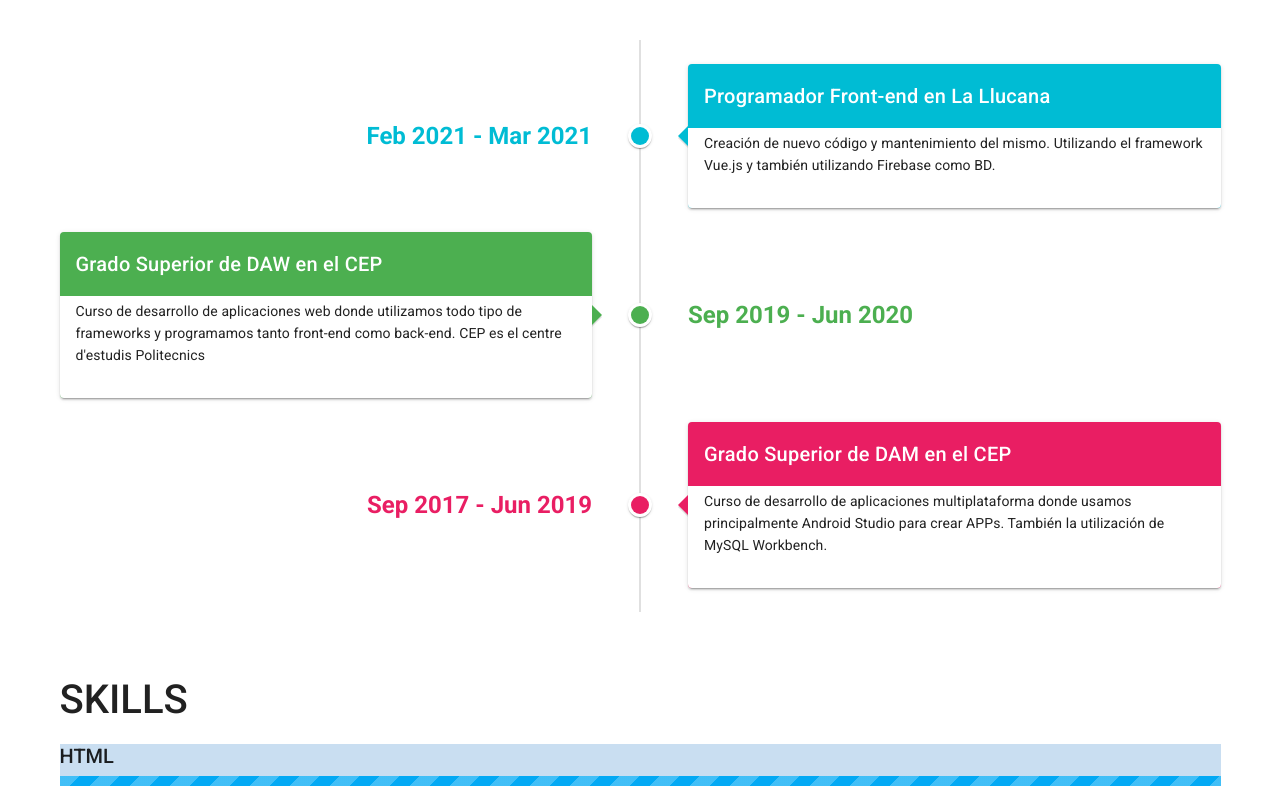
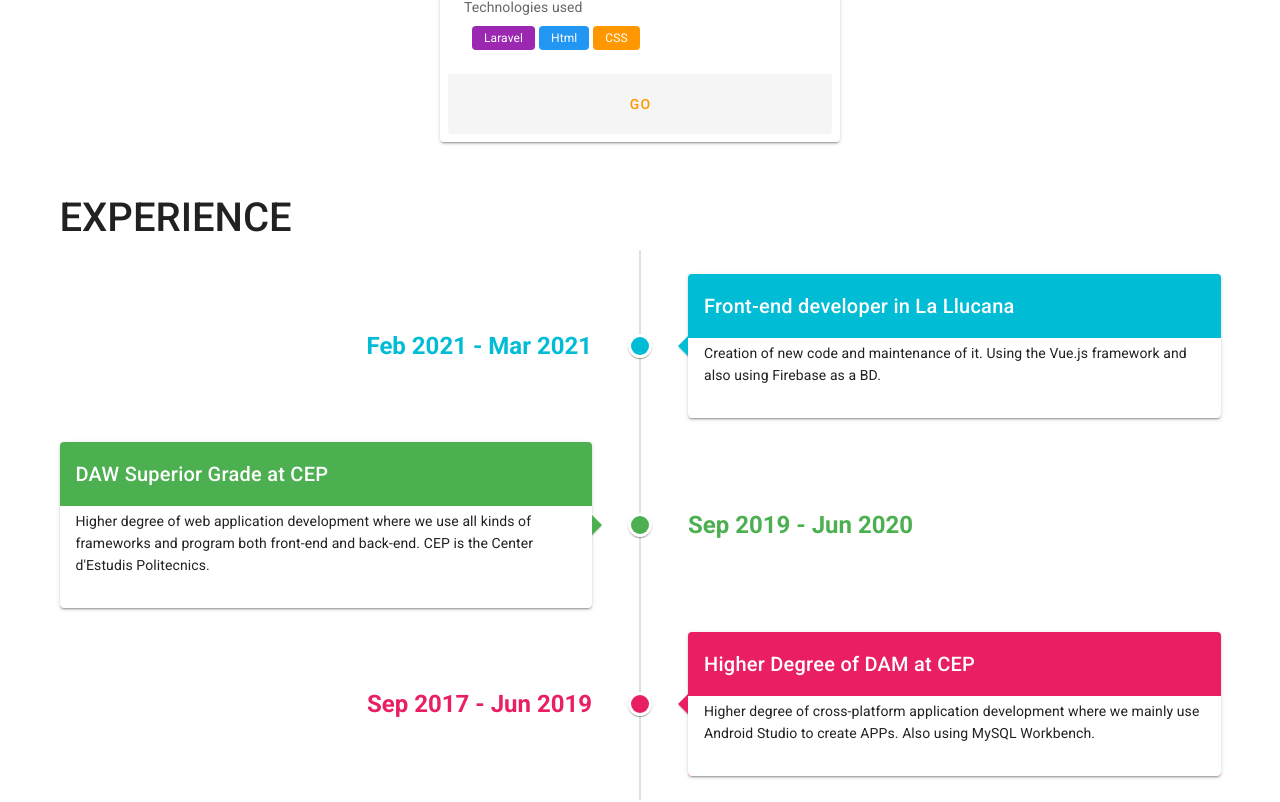
Before and after one commit to eduardgip85/portfolio, a Vue app: page /#/ in a window 1280 px wide. Shown: the part 1220-2022 px from the top of the page. Built offline with nearby package versions, Linux system fonts and the light colour scheme.

Commit message:
Traduccion ingles/catala

```diff
--- a/src/components/Experience.vue
+++ b/src/components/Experience.vue
@@ -11,30 +11,91 @@
 
     <v-timeline :dense="$vuetify.breakpoint.smAndDown">
 
+      <!-- Esta hardcoreado porque el i18n no se pasarlo desde la parte script hasta aqui y que sea
+      cambiable cuando cambie el idioma. -->
+      <!-- Exp1 -->
       <v-timeline-item
-        v-for="(year, i) in years"
-        :key="i"
-        :color="year.color"
+        color="cyan"
         small
       >
         <template v-slot:opposite>
           <span
-            :class="`headline font-weight-bold ${year.color}--text`"
-            v-text="year.year"
+            :class="`headline font-weight-bold cyan--text`"
+            v-text="'Feb 2021 - Mar 2021'"
           ></span>
         </template>
 
         <v-card
-        :color="year.color"
+        color="cyan"
         dark
         >
           <v-card-title class="title">
-            {{year.titulo}}
+            {{ $t('Exp1Titulo') }}
           </v-card-title>
 
           <v-card-text class="white text--primary pt-1">
 
-            <p>{{year.desc}}</p>
+            <p>{{ $t('Exp1Desc') }}</p>
+
+          </v-card-text>
+
+        </v-card>
+
+      </v-timeline-item>
+
+      <!-- Exp2 -->
+      <v-timeline-item
+        color="green"
+        small
+      >
+        <template v-slot:opposite>
+          <span
+            :class="`headline font-weight-bold green--text`"
+            v-text="'Sep 2019 - Jun 2020'"
+          ></span>
+        </template>
+
+        <v-card
+        color="green"
+        dark
+        >
+          <v-card-title class="title">
+            {{ $t('Exp2Titulo') }}
+          </v-card-title>
+
+          <v-card-text class="white text--primary pt-1">
+
+            <p>{{ $t('Exp2Desc') }}</p>
+
+          </v-card-text>
+
+        </v-card>
+
+      </v-timeline-item>
+
+      <!-- Exp3 -->
+      <v-timeline-item
+        color="pink"
+        small
+      >
+        <template v-slot:opposite>
+          <span
+            :class="`headline font-weight-bold pink--text`"
+            v-text="'Sep 2017 - Jun 2019'"
+          ></span>
+        </template>
+
+        <v-card
+        color="pink"
+        dark
+        >
+          <v-card-title class="title">
+            {{ $t('Exp3Titulo') }}
+          </v-card-title>
+
+          <v-card-text class="white text--primary pt-1">
+
+            <p>{{ $t('Exp3Desc') }}</p>
 
           </v-card-text>
 
@@ -74,3 +135,44 @@
     }),
   }
 </script>
+
+<!-- esto es para mejorar la experiencia y usar el script de years, pero antes tengo que resolver
+el problema de porque no se cambia el idioma del titulo/desc si lo llamo asi {{ $t('Exp3Titulo') }} desde el
+mismo script.
+
+<v-timeline :dense="$vuetify.breakpoint.smAndDown">
+
+      <v-timeline-item
+        v-for="(year, i) in years"
+        :key="i"
+        :color="year.color"
+        small
+      >
+        <template v-slot:opposite>
+          <span
+            :class="`headline font-weight-bold ${year.color}--text`"
+            v-text="year.year"
+          ></span>
+        </template>
+
+        <v-card
+        :color="year.color"
+        dark
+        >
+          <v-card-title class="title">
+            {{year.titulo}}
+          </v-card-title>
+
+          <v-card-text class="white text--primary pt-1">
+
+            <p>{{year.desc}}</p>
+
+          </v-card-text>
+
+        </v-card>
+
+      </v-timeline-item>
+
+</v-timeline>
+
+-->
--- a/src/components/Footer.vue
+++ b/src/components/Footer.vue
@@ -23,7 +23,7 @@
       </v-card-text>
 
       <v-card-text class="white--text pt-0">
-          Este porfolio esta hecho con Vue, usando Vuetify para "timeline", usando HackMD para imagenes en nuve y GitHub.
+          {{ $t('FooterText') }}
       </v-card-text>
 
       <v-divider></v-divider>
```
Also changed, not shown: src/plugins/i18n.js.
